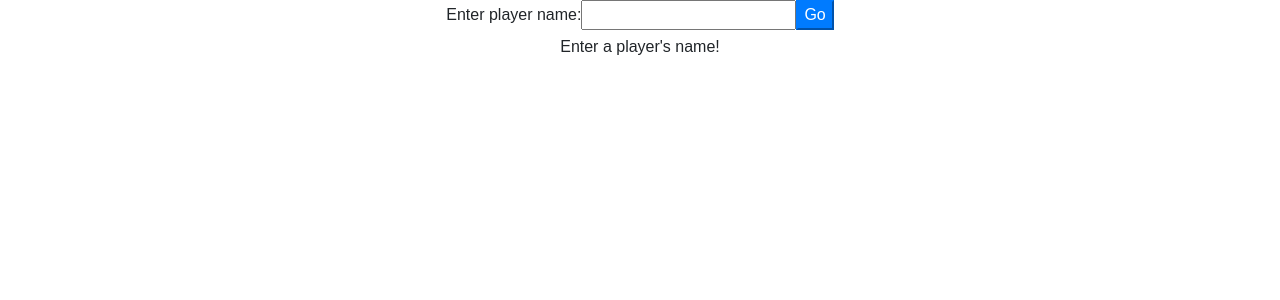
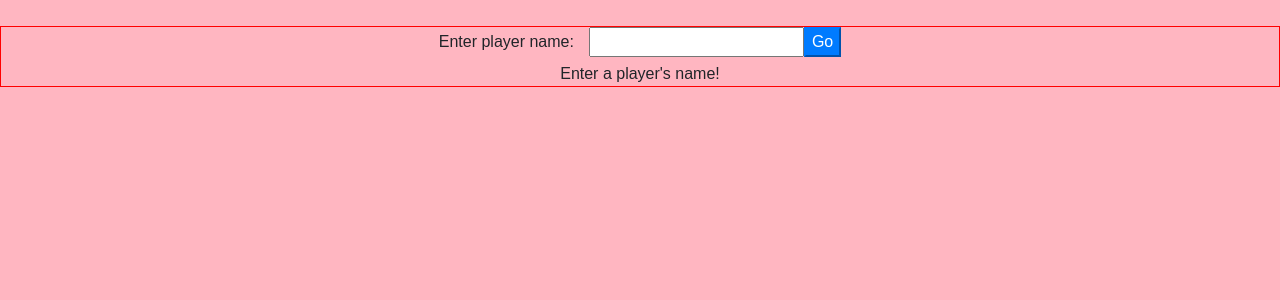
Before and after one commit to kevinyee1993/nfl_cheatsheet, a React (Create React App) app: page / in a window 1280 px wide. Shown: the top 300 px of the page. Built offline with nearby package versions, Linux system fonts and the light colour scheme.

Commit message:
Update player descriptions to handle default cases too

```diff
--- a/src/App.js
+++ b/src/App.js
@@ -8,8 +8,10 @@ class App extends Component {
   render() {
     return (
       <div className="App">
-        <PlayerSearchBar />
-        <SearchResults />
+        <div className='search-bar-and-results'>
+          <PlayerSearchBar />
+          <SearchResults />
+        </div>
       </div>
     );
   }
--- a/src/components/player_search_bar_form.jsx
+++ b/src/components/player_search_bar_form.jsx
@@ -6,7 +6,7 @@ let PlayerSearchBarForm = props => {
   return (
     <form onSubmit={handleSubmit}>
       <div>
-        <label htmlFor="name">Enter player name:  </label>
+        <label htmlFor="name" className='form-label'>Enter player name:</label>
         <Field name="name" component="input" type="text" />
         <button type="submit" className='btn-primary'>Go</button>
       </div>
--- a/src/components/search_results.jsx
+++ b/src/components/search_results.jsx
@@ -84,7 +84,8 @@ class SearchResults extends Component {
           playerAdj = 'booboo';
           statsAdj = 'barely any';
           break;
-        case(this.state.rank < 40):
+        // case(this.state.rank < 40):
+        default:
           playerAdj = 'trash';
           statsAdj = 'no';
           break;
@@ -96,7 +97,7 @@ class SearchResults extends Component {
       if(this.state.name) {
         return (
           <div className='player-desc-and-info'>
-            <p>{ analysis }</p>
+            <p className='player-analysis'>{ analysis }</p>
             { this.showStats() }
           </div>
         );
--- a/src/index.css
+++ b/src/index.css
@@ -2,6 +2,7 @@ body {
   margin: 0;
   padding: 0;
   font-family: sans-serif;
+  background-color: lightpink;
 }
 
 .player-information {
@@ -21,3 +22,20 @@ body {
   flex-direction: column;
   align-items: center;
 }
+
+.player-analysis {
+  border: 1px solid black;
+}
+
+.form-label {
+  margin-right: 15px;
+}
+
+.search-bar-and-results {
+  display: flex;
+  flex-direction: column;
+  align-content: center;
+  justify-content: center;
+  border: 1px solid red;
+  margin-top: 2vw;
+}
```
Also changed, not shown: app/scrapers/index.js (+5 -5 lines).
